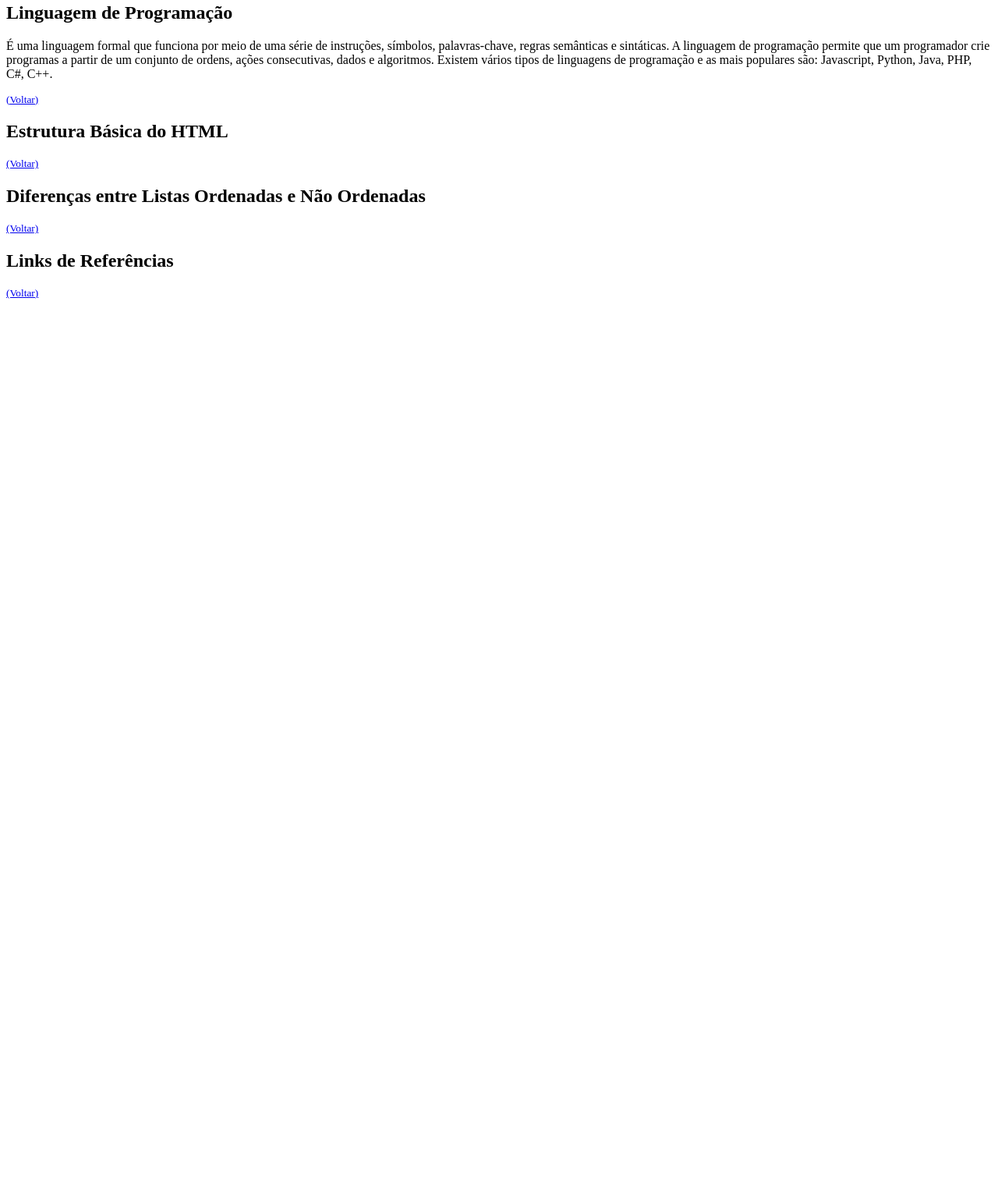
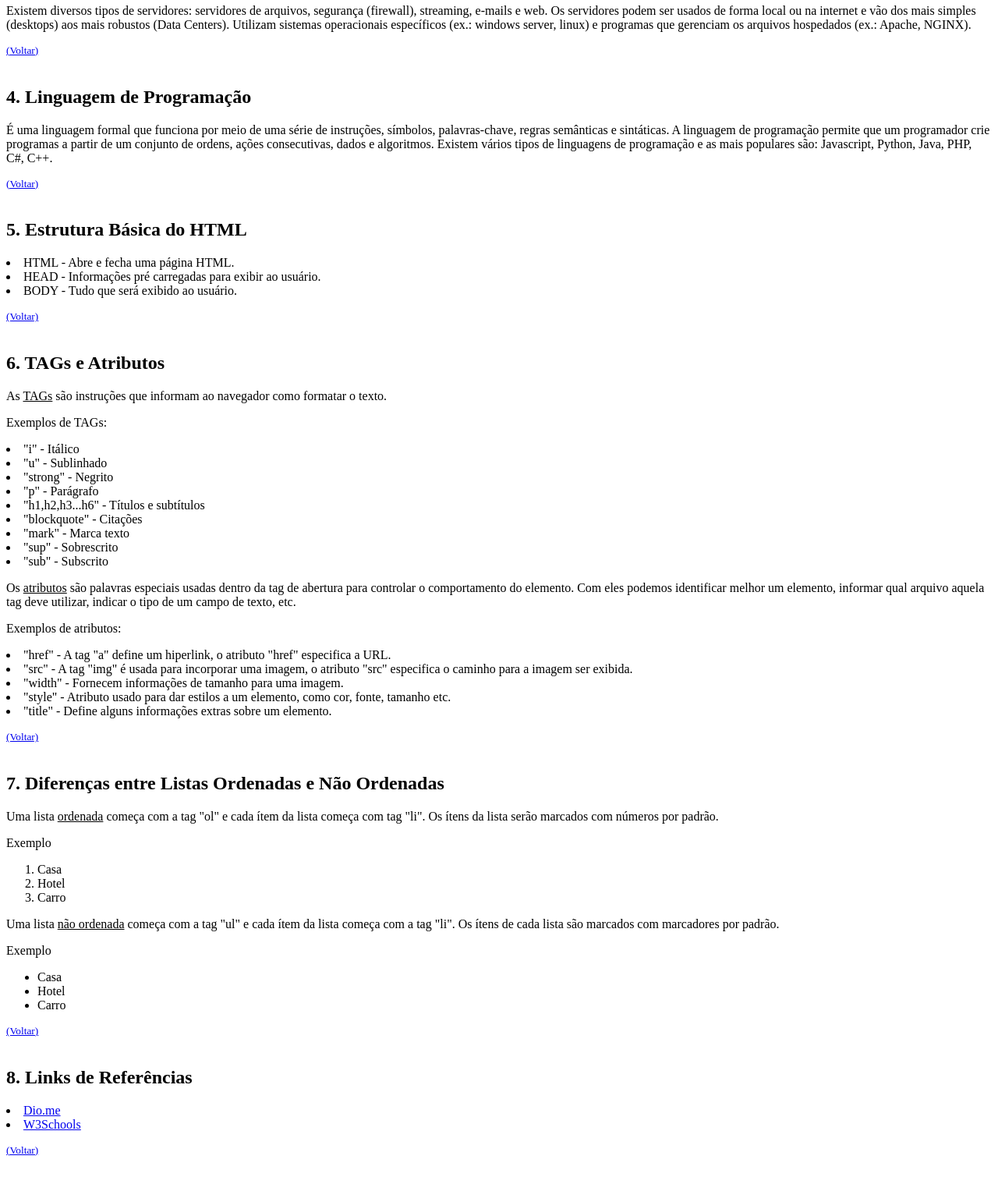
Before and after one commit to rocabarros/trilha-html-modulo1, a plain HTML site: page index.html in a window 1280 px wide. Shown: the part 1235-2744 px from the top of the page at 78% size. Before the commit the page ends 1627 px from the top, so only its background shows below. Drawn offline with Linux system fonts and the light colour scheme.

Commit message:
versão final

```diff
--- a/index.html
+++ b/index.html
@@ -7,23 +7,26 @@
     <hr />
 
     <h2>Índice</h2>
-        <ul>
+        <ol>
             <li><a href="#1">História da Web</a></li>
             <li><a href="#2">O que são Clients</a></li>
             <li><a href="#3">O que são Servers</a></li>
             <li><a href="#4">Linguagens de Programação Web</a></li>
             <li><a href="#5">Estrutura Básica do HTML</a></li>
-            <li><a href="#6">Diferenças entre Listas Ordenadas e Não Ordenadas</a></li>
-            <li><a href="#7">Links de Referências</a></li>
-        </ul>
+            <li><a href="#6">TAGs e Atributos</a></li>
+            <li><a href="#7">Diferenças entre Listas Ordenadas e Não Ordenadas</a></li>
+            <li><a href="#8">Links de Referências</a></li>
+        </ol>
     <br>
 
-    <h2 id="1">História da Web</h2>
+    <h2 id="1">1. História da Web</h2>
         <li><strong>Primeiros computadores</strong></li>
             <p>A <u>1ª Geração</u> de computador surgiu em 1944, o <strong>MARK I</strong> (totalmente eletromecânico), construído pelo professor Howard Aiken da Universidade de Harvard, foi a 1ª calculadora eletro-mecânica produzida em larga escala nos Estados Unidos, em parceria com a IBM, durante a 2ª Guerra Mundial. Em 1946 surgiu o <strong>Colossus</strong>, desenvolvido por decifradores britânicos para ajudar na criptoanálise da cifra de Lorenz. Ainda em 1946 o <strong>ENIAC</strong> foi o 1º computador digital eletrônico construído, usado para calcular rotas de mísseis. A <u>2ª Geração</u> surgiu entre 1959 à 1965, com a evolução das válvulas pelos transistores, permitindo a construção de equipamentos mais compactos. A <u>3ª Geração</u> (1965 à 1970) surgiram os circuitos integrados (transistors, capacitores, resistores) reduzindo ainda mais o tamanho do equipamento e aumentando a eficácia. A <u>4ª Geração</u> (à partir de 1971) se dá até os dias de hoje, com a popularidade dos computadores pessoais.</p>
-        <li><strong>Como surgiu a Internet</strong></li>
+    <br>
+            <li><strong>Como surgiu a Internet</strong></li>
             <p>Um dos primeiros sistemas de comunicação foi o Telégrafo (código Morse). A internet surgiu, na década de 1960, como uma rede (chamada Arpanet) para envio de informações entre centro de pesquisas e instalações militares e o Pentágono. A primeira mensagem enviada se deu entre computadores da UCLA e da SRI, instituições universitárias dos Estados Unidos. Com a evolução da Arpanet surgiu o protocolo TCP/IP, criado por <i>CERF</i> e <i>KAHN</i>, dando mais robustês à rede. Em 1989, <i>Tim Berners-Lee</i>, viu a oportunidade de unir o hipertexto com o TPC/IP e criou a World Wide Web (WWW).</p>
-        <li><strong>Grandes nomes da tecnologia</strong></li>
+    <br>
+            <li><strong>Grandes nomes da tecnologia</strong></li>
             <p><i>Grace Murray Hopper</i> - Foi da Marinha dos EUA; Uma das primeiras programadoras do MARK I em 1944; Criadora da linguagem de programação de alto nível Flow-Matic (Base de COBOL); Trouxe o termo "bug" na computação.</p>
             <p><i>Joseph Carl Robnett Licklider</i> - Recrutado pela DARPA após criar a teoria da rede "Galática" de computadores;</p>
             <p><i>Robert E. Kahn</i> - Criador do TCP/IP implantado na Arpanet; considerado um dos arquitetos fundamentais da Internet.</p>
@@ -34,34 +37,91 @@
         <small><a href="#0">(Voltar)</a></small>
 
     <br>
+    <br>
 
-    <h2 id="2">O que são Clients</h2>
+    <h2 id="2">2. O que são Clients</h2>
         <p>São dispositivo que consomem as informações na internet. Os <i>Clients</i> se comunicam com os servidores através dos navegadores, solicitando as informações (HTML, CSS, Javascript, imagens). Esses dados (arquivos estáticos) retornam ao computador do cliente e são armazenados no cache do navegador. Os <i>clients</i> podem ser de vários tipos: smartphone, tablets, notebooks, computadores e TVs.</p>
         <small><a href="#0">(Voltar)</a></small>
-        <br>
-    <h2 id="3">O que são Servers</h2>
+    <br>
+    <br>
+
+    <h2 id="3">3. O que são Servers</h2>
         <p>Existem diversos tipos de servidores: servidores de arquivos, segurança (firewall), streaming, e-mails e web. Os servidores podem ser usados de forma local ou na internet e vão dos mais simples (desktops) aos mais robustos (Data Centers). Utilizam sistemas operacionais específicos (ex.: windows server, linux) e programas que gerenciam os arquivos hospedados (ex.: Apache, NGINX).</p>
         <small><a href="#0">(Voltar)</a></small>
     <br>
+    <br>
 
-    <h2 id="4">Linguagem de Programação</h2>
-        <p>É uma linguagem formal que funciona por meio de uma série de instruções, símbolos, palavras-chave, regras semânticas e sintáticas. A linguagem de programação permite que um programador crie programas a partir de um conjunto de ordens, ações consecutivas, dados e algoritmos. Existem vários tipos de linguagens de programação e as mais populares são: Javascript, Python, Java, PHP, C#, C++.  </p>
+    <h2 id="4">4. Linguagem de Programação</h2>
+        <p>É uma linguagem formal que funciona por meio de uma série de instruções, símbolos, palavras-chave, regras semânticas e sintáticas. A linguagem de programação permite que um programador crie programas a partir de um conjunto de ordens, ações consecutivas, dados e algoritmos. Existem vários tipos de linguagens de programação e as mais populares são: Javascript, Python, Java, PHP, C#, C++.</p>
         <small><a href="#0">(Voltar)</a></small>
     <br>
+    <br>
 
-    <h2 id="5">Estrutura Básica do HTML</h2>
-        <p></p>
+    <h2 id="5">5. Estrutura Básica do HTML</h2>
+        <p> <li>HTML - Abre e fecha uma página HTML.</li>
+            <li>HEAD - Informações pré carregadas para exibir ao usuário.</li>
+            <li>BODY - Tudo que será exibido ao usuário.</li>
+        </p>
         <small><a href="#0">(Voltar)</a></small>
     <br>
+    <br>
 
-    <h2 id="6">Diferenças entre Listas Ordenadas e Não Ordenadas</h2>
-        <p></p>
+    <h2 id="6">6. TAGs e Atributos</h2>
+        <p>As <u>TAGs</u> são instruções que informam ao navegador como formatar o texto.
+        <p>Exemplos de TAGs:
+            <li>"i" - Itálico</li>
+            <li>"u" - Sublinhado</li>
+            <li>"strong" - Negrito</li>
+            <li>"p" - Parágrafo</li>
+            <li>"h1,h2,h3...h6" - Títulos e subtítulos</li>
+            <li>"blockquote" - Citações</li>
+            <li>"mark" - Marca texto</li>
+            <li>"sup" - Sobrescrito</li>
+            <li>"sub" - Subscrito</li>
+        </p>
+        <p>Os <u>atributos</u> são palavras especiais usadas dentro da tag de abertura para controlar o comportamento do elemento. Com eles podemos identificar melhor um elemento, informar qual arquivo aquela tag deve utilizar, indicar o tipo de um campo de texto, etc.</p>
+        <p>Exemplos de atributos:
+            <li>"href" - A tag "a" define um hiperlink, o atributo "href" especifica a URL.</li>
+            <li>"src" - A tag "img" é usada para incorporar uma imagem, o atributo "src" especifica o caminho para a imagem ser exibida.</li>
+            <li>"width" - Fornecem informações de tamanho para uma imagem.</li>
+            <li>"style" - Atributo usado para dar estilos a um elemento, como cor, fonte, tamanho etc.</li>
+            <li>"title" - Define alguns informações extras sobre um elemento.</li>
+        </p>
         <small><a href="#0">(Voltar)</a></small>
     <br>
+    <br>
 
-    <h2 id="7">Links de Referências</h2>
-        <p></p>
+    <h2 id="7">7. Diferenças entre Listas Ordenadas e Não Ordenadas</h2>
+        <p>Uma lista <u>ordenada</u> começa com a tag "ol" e cada ítem da lista começa com tag "li". Os ítens da lista serão marcados com números por padrão.</p>
+        <p>Exemplo
+            <ol>
+                <li>Casa</li>
+                <li>Hotel</li>
+                <li>Carro</li>
+            </ol>
+        </p>
+
+        <p>Uma lista <u>não ordenada</u> começa com a tag "ul" e cada ítem da lista começa com a tag "li". Os ítens de cada lista são marcados com marcadores por padrão.</p>
+        <p>Exemplo
+            <ul>
+                <li>Casa</li>
+                <li>Hotel</li>
+                <li>Carro</li>
+              </ul>
+        </p>
         <small><a href="#0">(Voltar)</a></small>
+    <br>
+    <br>
+
+    <h2 id="8">8. Links de Referências</h2>
+        <p> <li><a href="https://dio.me/" target="_blank">Dio.me</a></li>
+            <li><a href="https://www.w3schools.com" target="_blank">W3Schools</a></li>
+
+
+        </p>
+        <small><a href="#0">(Voltar)</a></small>
+    <br>
+    <br>
 
 </body>
 
```
